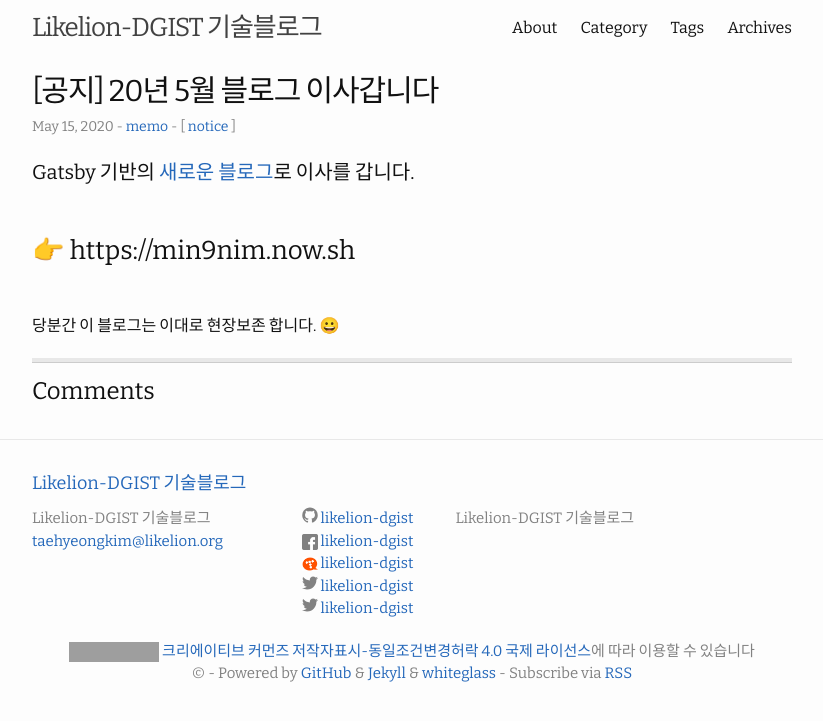
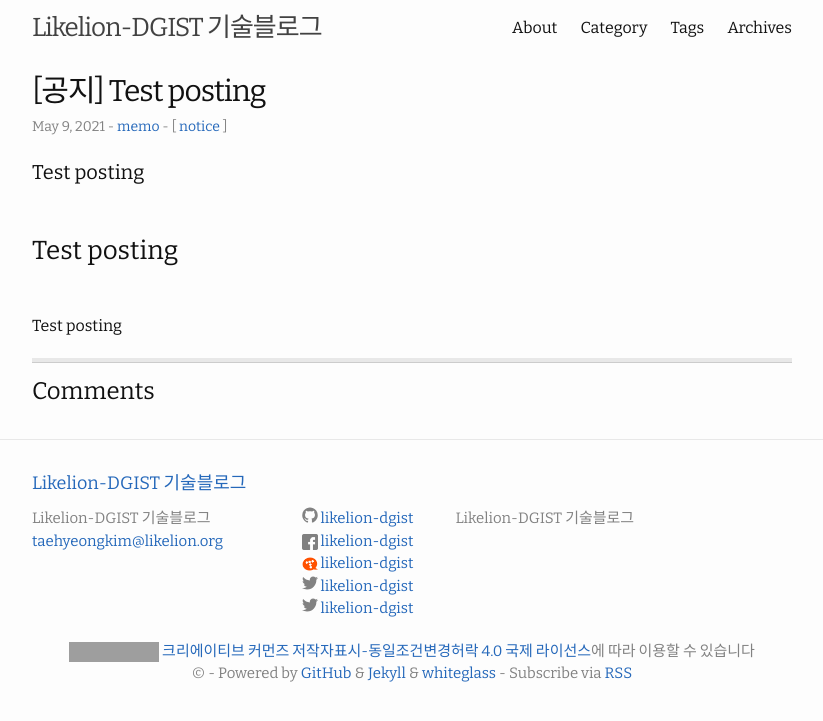
Before and after one commit to likelion-dgist/likelion-dgist.github.io, a Jekyll site: the page built from _posts/2020-05-15-notice.md, in a window 1280 px wide. Shown: the top 721 px of the page, without its empty margins (228-1051 px from the left). Built offline with Jekyll 4.4.1, drawn with Linux system fonts in a browser that asks for light colours; comment, search, counter and statistics services are not loaded; grey boxes are pictures that could not be loaded.

Commit message:
Update post

```diff
--- a/_posts/2020-05-15-notice.md
+++ b/_posts/2020-05-15-notice.md
@@ -1,17 +1,17 @@
 ---
 layout: post
-title: '[공지] 20년 5월 블로그 이사갑니다'
-date: 2020-05-15 00:10
+title: '[공지] Test posting'
+date: 2021-05-09 19:30
 categories: memo
 tags: [notice]
 ---
 
-#### Gatsby 기반의 [새로운 블로그](https://min9nim.now.sh/)로 이사를 갑니다.
+#### Test posting
 
 <br>
 
-### 👉 https://min9nim.now.sh
+### Test posting
 
 <br>
 
-당분간 이 블로그는 이대로 현장보존 합니다. 😀
+Test posting
```
